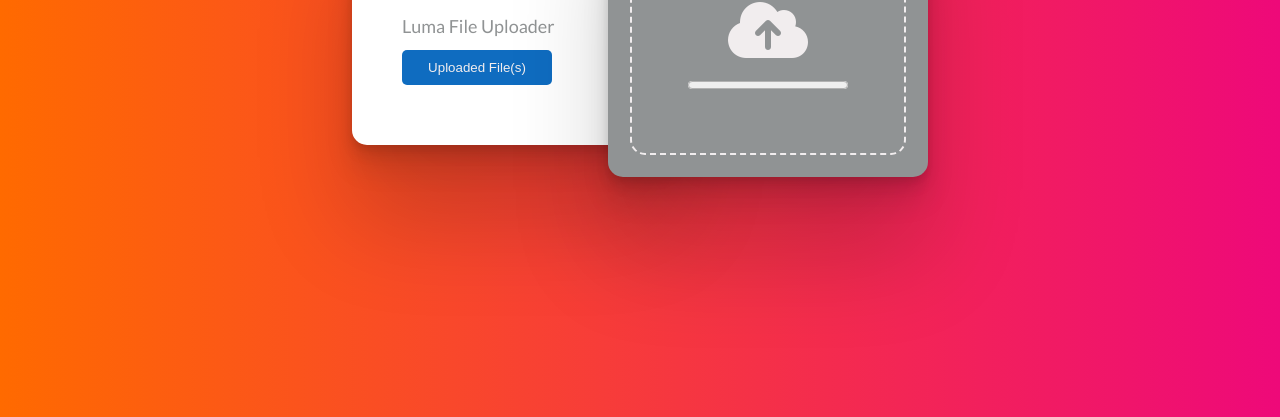
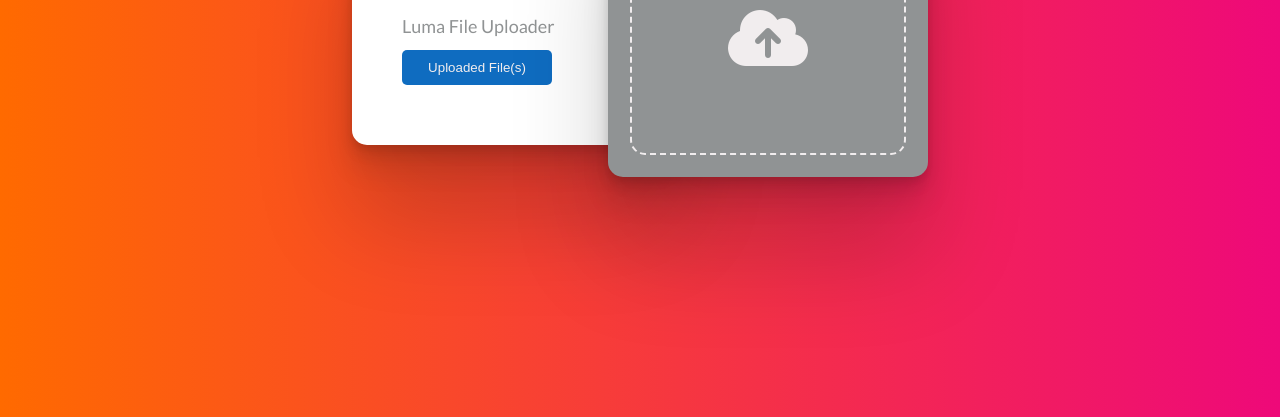
Before and after one commit to lewihansel/drag-drop-upload, a website: page public/index.html in a window 1280 px wide. Shown: the part 383-800 px from the top of the page. Drawn offline with Linux system fonts and the light colour scheme.

Commit message:
removing html progress bar

```diff
--- a/public/index.html
+++ b/public/index.html
@@ -52,7 +52,6 @@
               <label class="uplBtn" for="fileElem"
                 ><i class="fas fa-cloud-upload-alt uploadIcon"></i
               ></label>
-              <progress id="progress-bar" max="100" value="0"></progress>
             </form>
           </div>
         </div>
```
